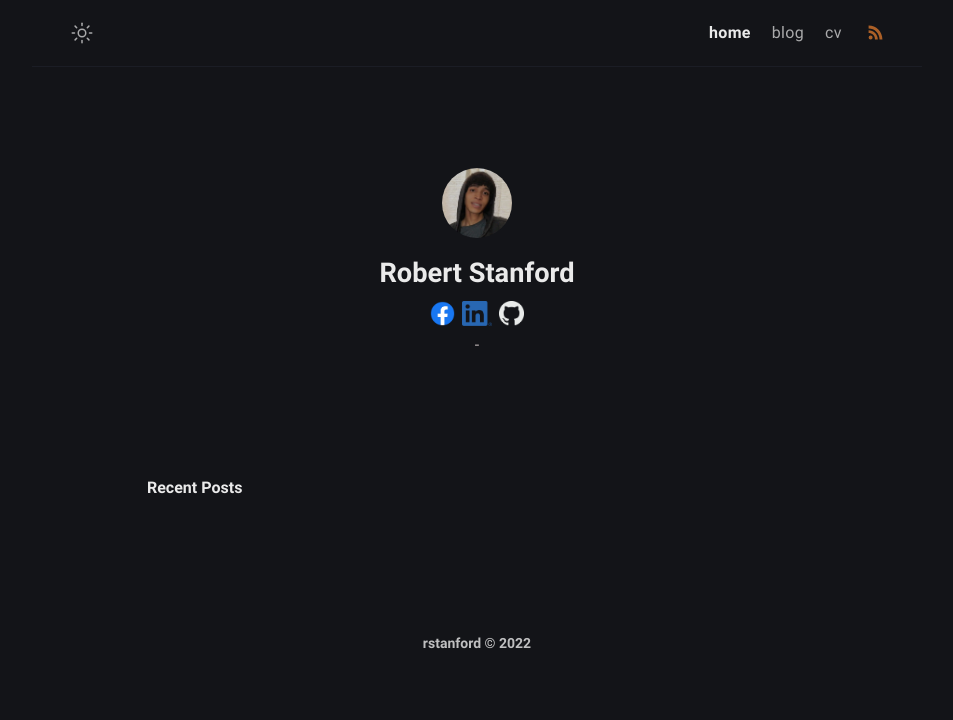
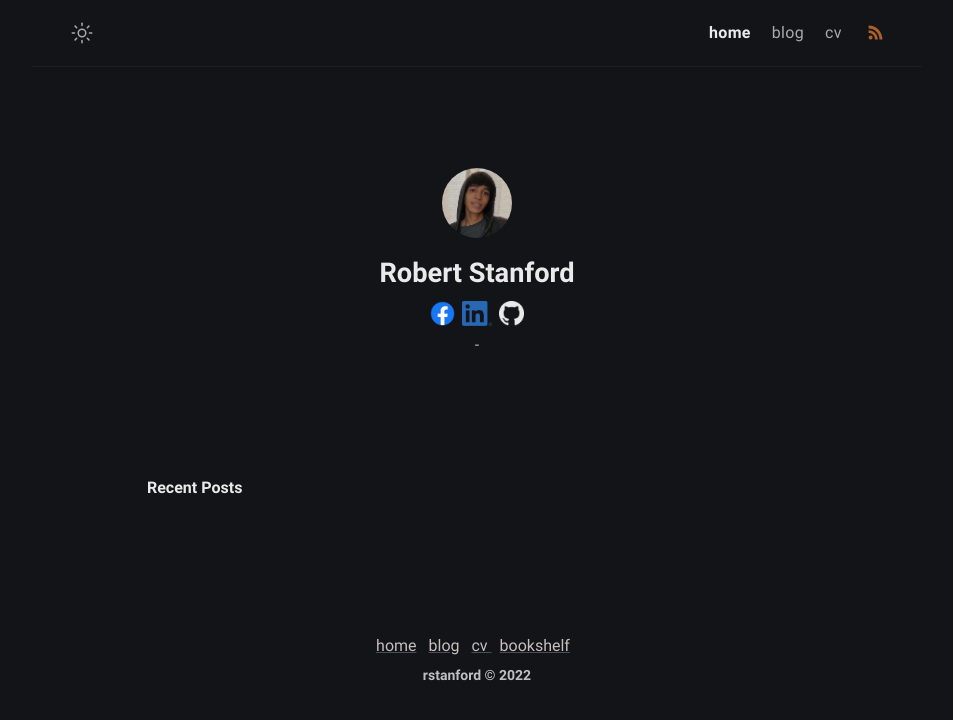
Before and after one commit to shmor3/personal-site, a Jekyll site: the page built from index.md, in a window 1280 px wide. Shown: the top 720 px of the page, without its empty margins (163-1116 px from the left). Built offline with Jekyll 4.4.1, drawn with Linux system fonts in a browser that asks for light colours.

Commit message:
added footer links

```diff
--- a/_includes/footer.html
+++ b/_includes/footer.html
@@ -1,4 +1,8 @@
 <footer class="footer">
+  <a class="footer-link" href="/">home</a>
+  <a class="footer-link" href="/blog">blog</a>
+  <a class="footer-link" href="/cv">cv</href>
+  <a class="footer-link" href="books">bookshelf</a>
   <small class="footer_copyright">
       <span class="footer_item">rstanford &copy; 2022</span>
   </small>
--- a/_sass/klise/_layout.scss
+++ b/_sass/klise/_layout.scss
@@ -294,7 +294,9 @@
       }
     }
   }
-
+  .footer-link {
+    padding-right:0.5rem;
+  }
   .footer_copyright {
     font-size: $small-font-size - 1;
     margin-top: 3px;
```
Also changed, not shown: 10 other files.
